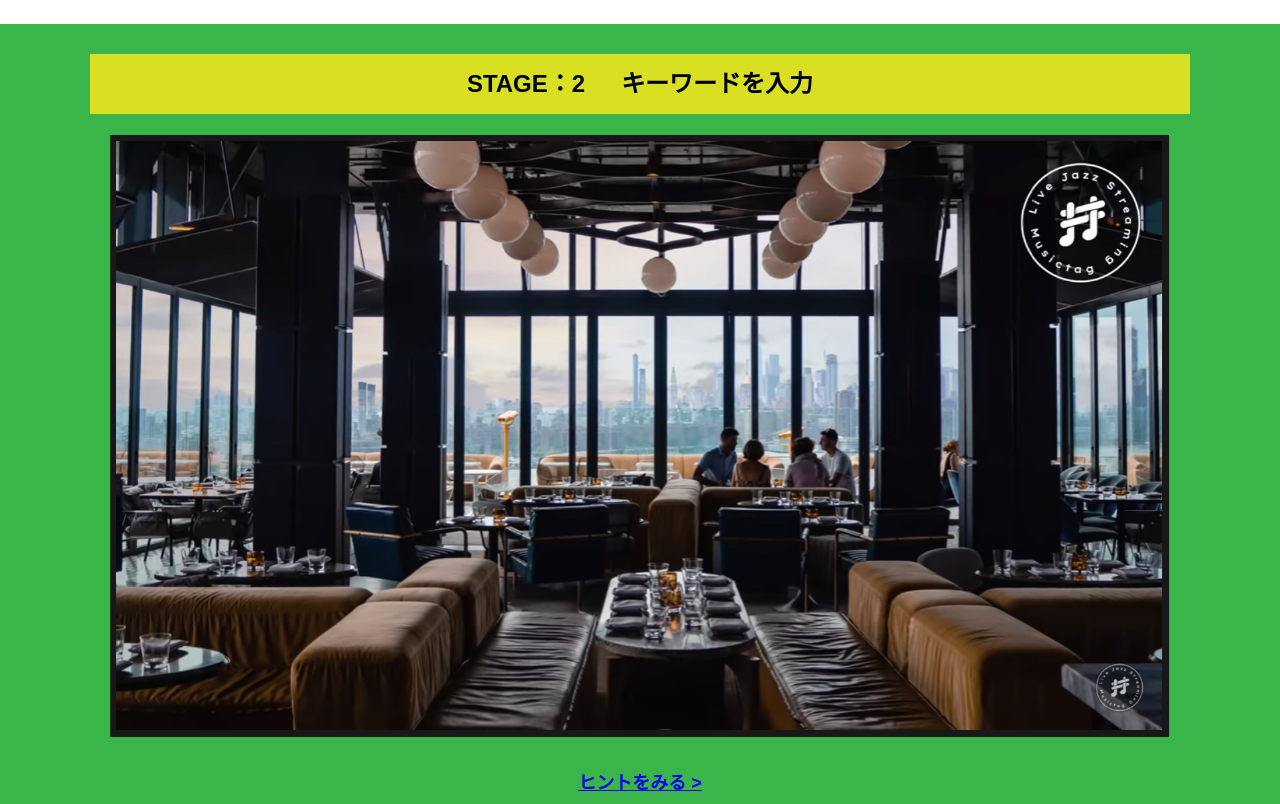
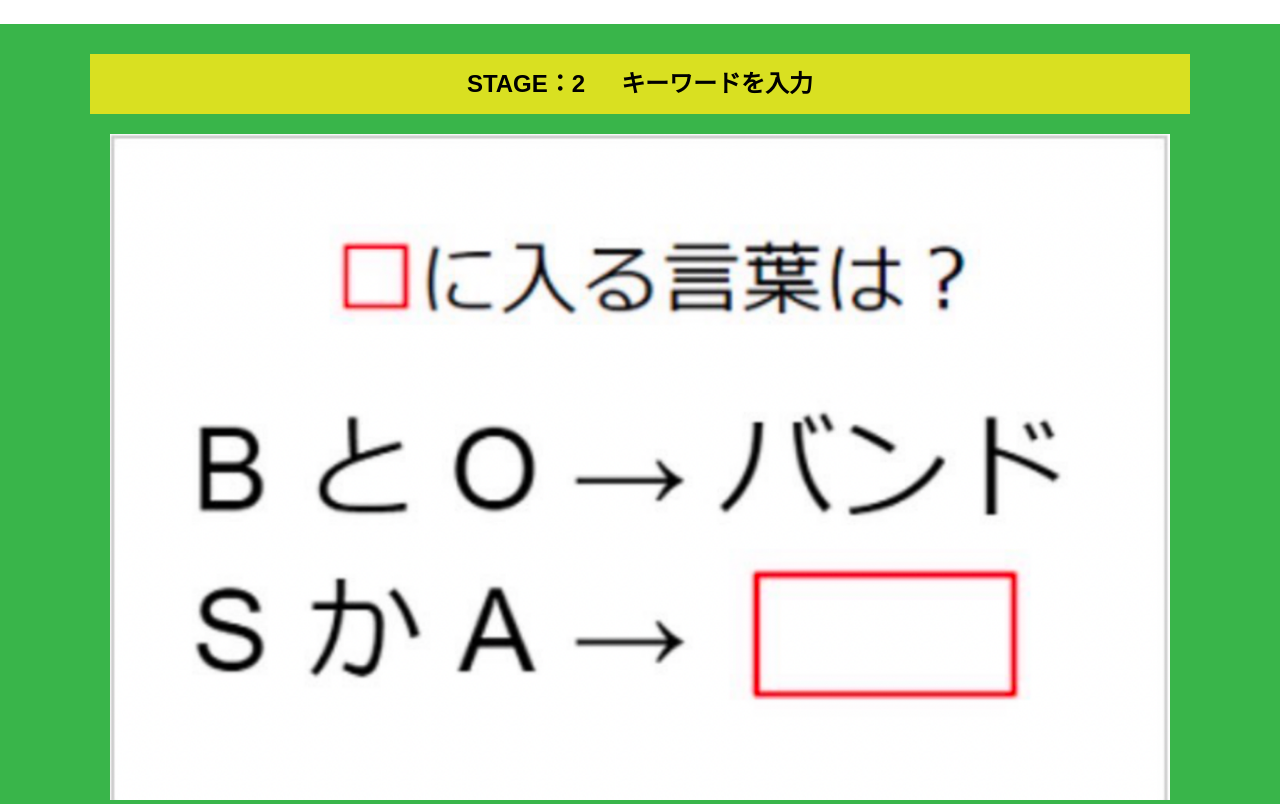
Before and after one commit to kudamon/alfa-nagoya-K, a plain HTML site: page main.html in a window 1280 px wide. Shown: the part 1720-2524 px from the top of the page. Drawn offline with nearby package versions, Linux system fonts and the light colour scheme.

Commit message:
Update main.html

```diff
--- a/main.html
+++ b/main.html
@@ -133,7 +133,7 @@ Youtube貼り付けここまで -->
                   <!-- STAGE2-1問題セクション　ここから -->
                   <figure class="image__container">
 
-                    <img src="assets/images/stage.png" alt="">
+                    <img src="assets/images/問題2.png" alt="">
 
                   </figure>
                   <!-- STAGE2-1問題セクション　ここまで -->
```
